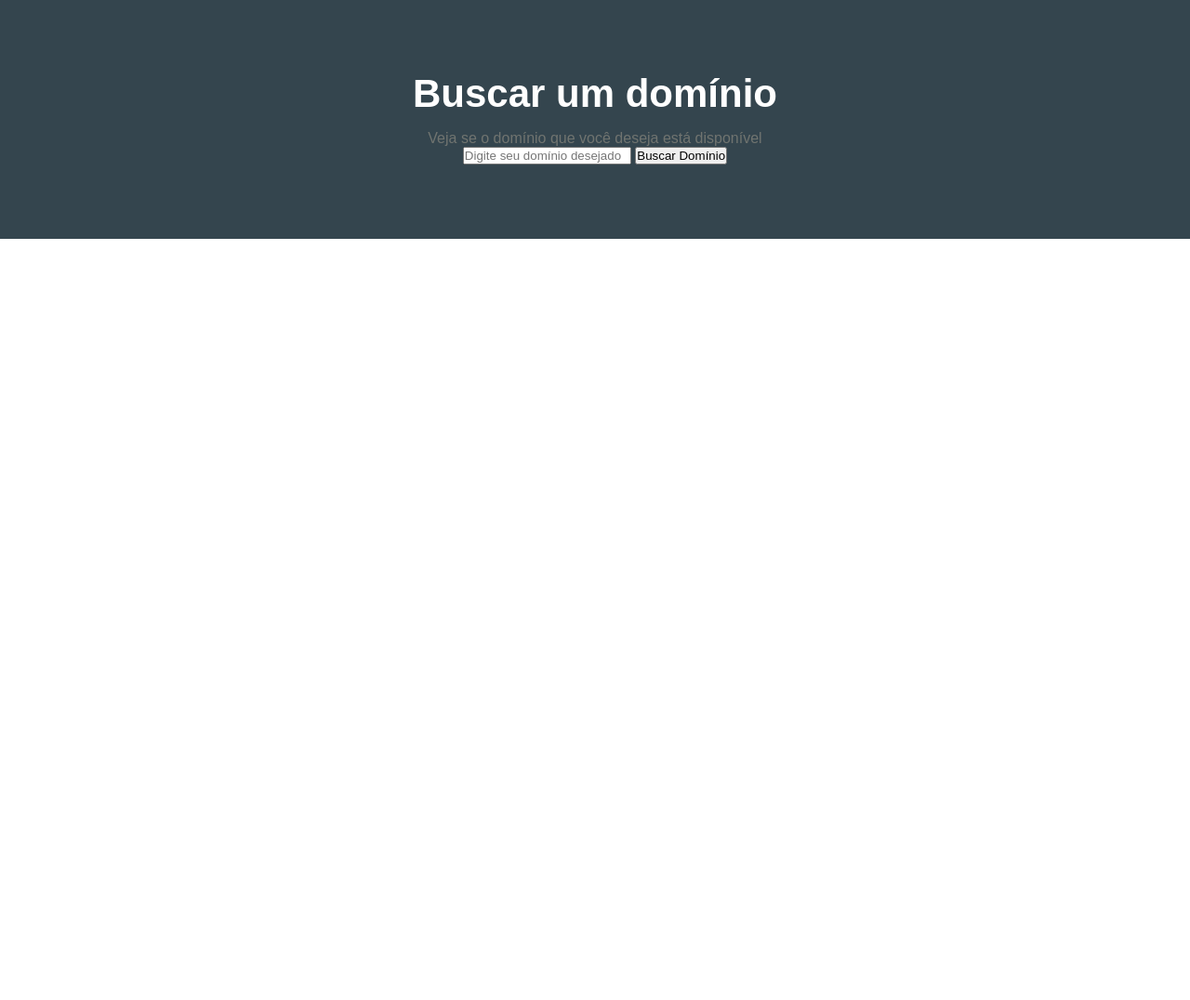
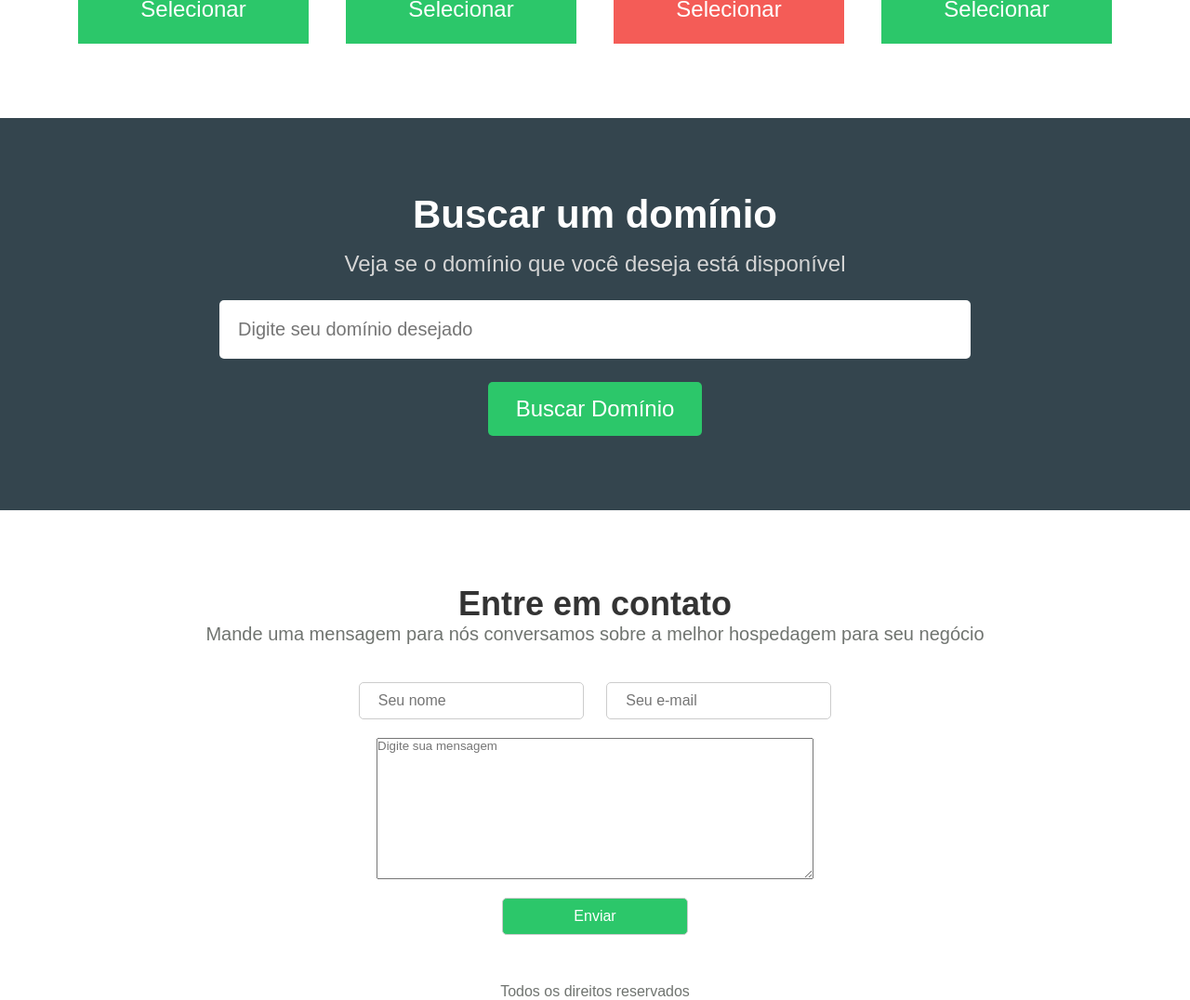
Before and after one commit to sam-alvarenga/BrunoCss, a plain HTML site: page index.html in a window 1280 px wide. Shown: the part 1912-2988 px from the top of the page at 93% size. Before the commit the page ends 2169 px from the top, so only its background shows below. Drawn offline with Linux system fonts and the light colour scheme.

Commit message:
conclusão do site

```diff
--- a/css/style.css
+++ b/css/style.css
@@ -156,7 +156,7 @@ nav {
 
 /* Preços */
 .pricing-container {
-    padding: 5em0;
+    padding: 5em 0;
     text-align: center;
 }
 
@@ -191,7 +191,7 @@ nav {
 }
 
 .plan li {
-    height: 75px;
+    height: 70.px;
     background-color: #e8e9ea;
     color: #333;
     line-height: 70px;
@@ -251,4 +251,77 @@ nav {
     font-size: 42px;
     margin-top: 0;
     margin-bottom: 15px;
+
 }
+
+.searchdomain-container p {
+    color: #d5d5d5;
+    font-size: 24px;
+    margin-bottom: 25px;
+}
+
+.searchdomain-container input {
+    display: block;
+    margin: 0 auto;
+    border: none;
+    border-radius: 5px;
+}
+
+/*  */
+.searchdomain-container input[type=text] {
+    margin-bottom: 25px;
+    width: 60%;
+    /* espaçamento interno do conteúdo da caixa  */
+    /* espaçamento do elemento dentro dele */
+    padding: 20px;
+    font-size: 20px;
+}
+
+.searchdomain-container input[type=submit] {
+    background-color: #2cc76a;
+    padding: 15px 30px;
+    color: #fff;
+    font-size: 24px;
+}
+
+/* Contato */
+.contact-container {
+    text-align: center;
+    padding-top: 5em;
+    padding-bottom: 2em;
+}
+
+.contact-container h2 {
+    font-size: 36px;
+}
+
+.contact-container p {
+    font-size: 20px;
+    margin-bottom: 40px;
+}
+
+.contact-container input, .contact-textarea {
+    width: 200px;
+    padding: 10px 20px;
+    font-size: 16px;
+    border-radius: 5px;
+    border: 1px solid #ccc;
+    /* 0 equivalente a top, 10px equivale a direita e esquerda e 20px equivale a bottom */
+    margin: 0 10px 20px;
+}
+
+.contact-container textarea {
+    display: block;
+    margin: 0 auto 20px;
+    width: 468px;
+    height: 150px;
+}
+
+.contact-container input[type=submit] {
+    background-color: #2cc76a;
+    color: #fff;
+}
+
+footer p {
+    text-align: center;
+}
--- a/index.html
+++ b/index.html
@@ -122,18 +122,28 @@
 
                 <h2>Buscar um domínio</h2>
                 <p>Veja se o domínio que você deseja está disponível</p>
-
                 <form>
                     <input type="text" name="domain" placeholder="Digite seu domínio desejado">
                     <input type="submit" value="Buscar Domínio">
 
                 </form>
             </section>
+            <section class="contact-container">
+                <h2>Entre em contato</h2>
+                <p>Mande uma mensagem para nós conversamos sobre a melhor hospedagem para seu negócio </p>
+                <form action="">
+                <input type="text" name="name" placeholder="Seu nome">
+                <input type="email" name="email" placeholder="Seu e-mail">
+                <textarea name="menssage" placeholder="Digite sua mensagem"></textarea>
+                <input type="submit" value="Enviar">
+                </form>
+            </section>
+            <footer><p>Todos os direitos reservados</p></footer>
+
+        </main>
+    </div>
 
 
-    </div>
-    </main>
-    </div>
 
     <!-- <i class="fa-brands fa-twitter"></i> -->
 
```
